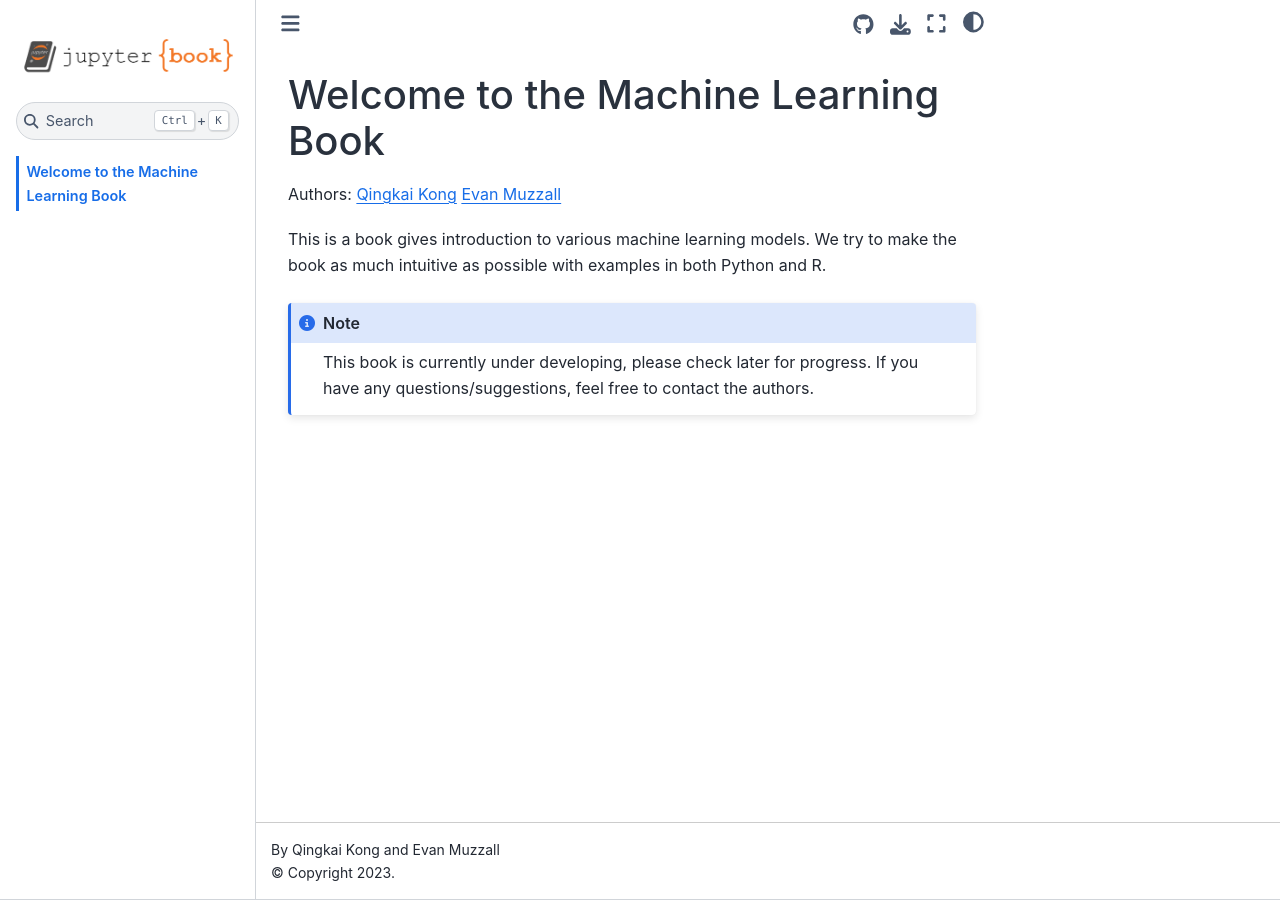
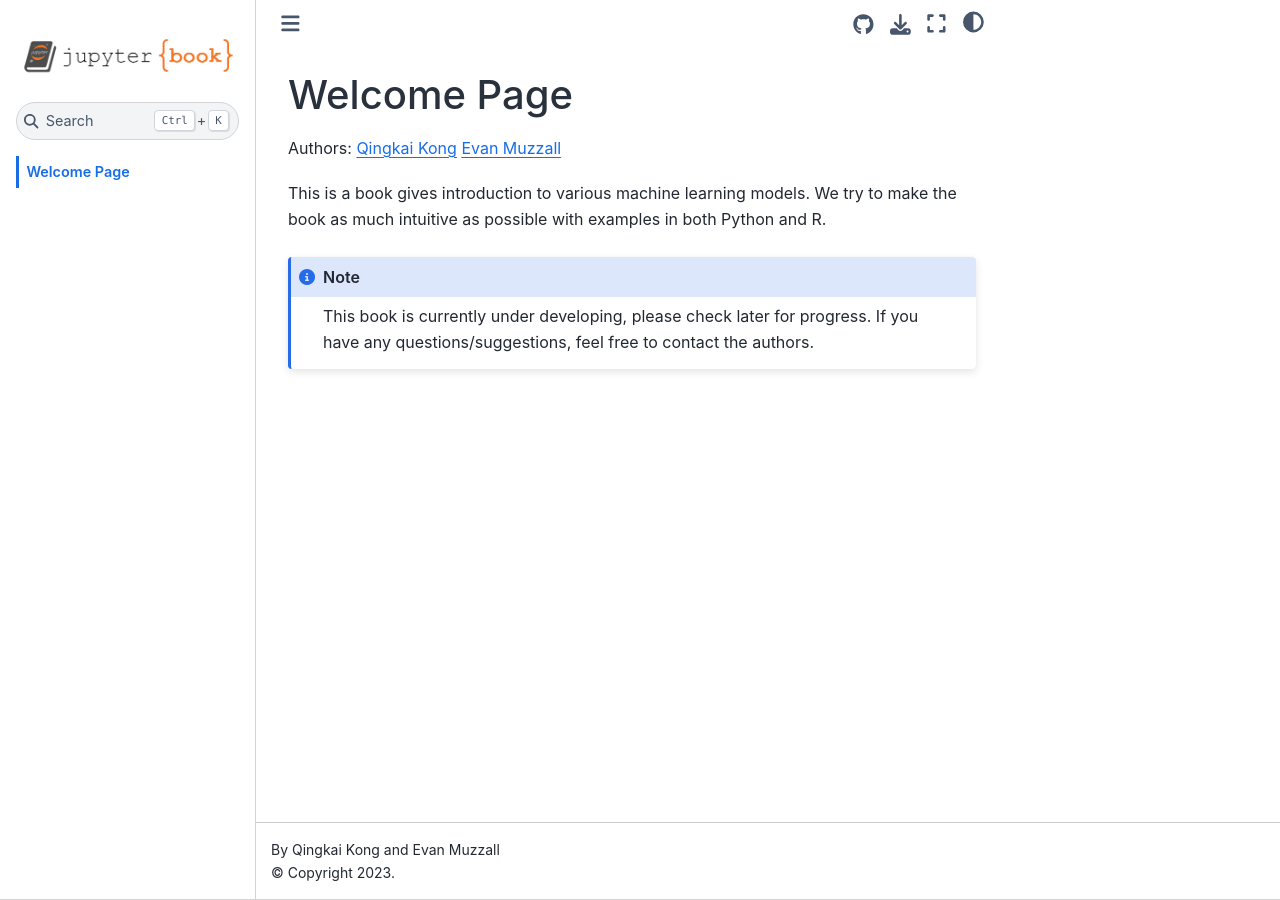
Before and after one commit to qingkaikong/machine_learning_book, a Jupyter Book: the page built from index.md, in a window 1280 px wide. Built offline with Jupyter Book 1.0.4 settings and Sphinx 7.4.7 and the Sphinx Book theme 1.1.4, drawn with Linux system fonts in a browser that asks for light colours; pages that are not in the unit, such as notebooks, are missing from menus.

Commit message:
update format

```diff
--- a/index.md
+++ b/index.md
@@ -1,4 +1,4 @@
-# Welcome to the Machine Learning Book
+# Welcome Page
 
 Authors: [Qingkai Kong](https://qingkaikong.github.io/) [Evan Muzzall](https://library.stanford.edu/people/muzzall)
 
```
Also changed, not shown: 1 other file.
